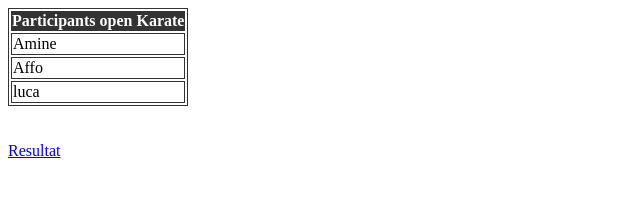
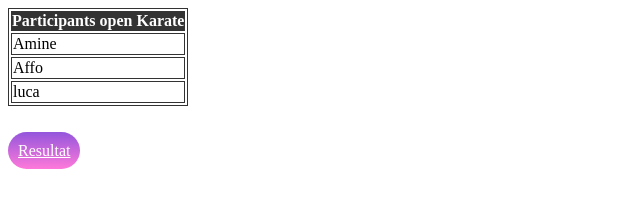
Before and after one commit to amine-asfar/TP_note, a plain HTML site: page list_karate.html in a window 1280 px wide. Shown: the whole page, without its empty margins (0-640 px from the left). Drawn offline with Linux system fonts and the light colour scheme.

Commit message:
Ajouter style pour le bottom

```diff
--- a/list.css
+++ b/list.css
@@ -8,3 +8,13 @@ tfoot {
     background-color: #333;
     color: #fff;
 }
+a{
+    color: white;
+
+    background-image: linear-gradient(#9356dc, #ff79da);
+    border-radius: 100px;
+    padding: 10px;
+    cursor: pointer;
+
+
+}
```
